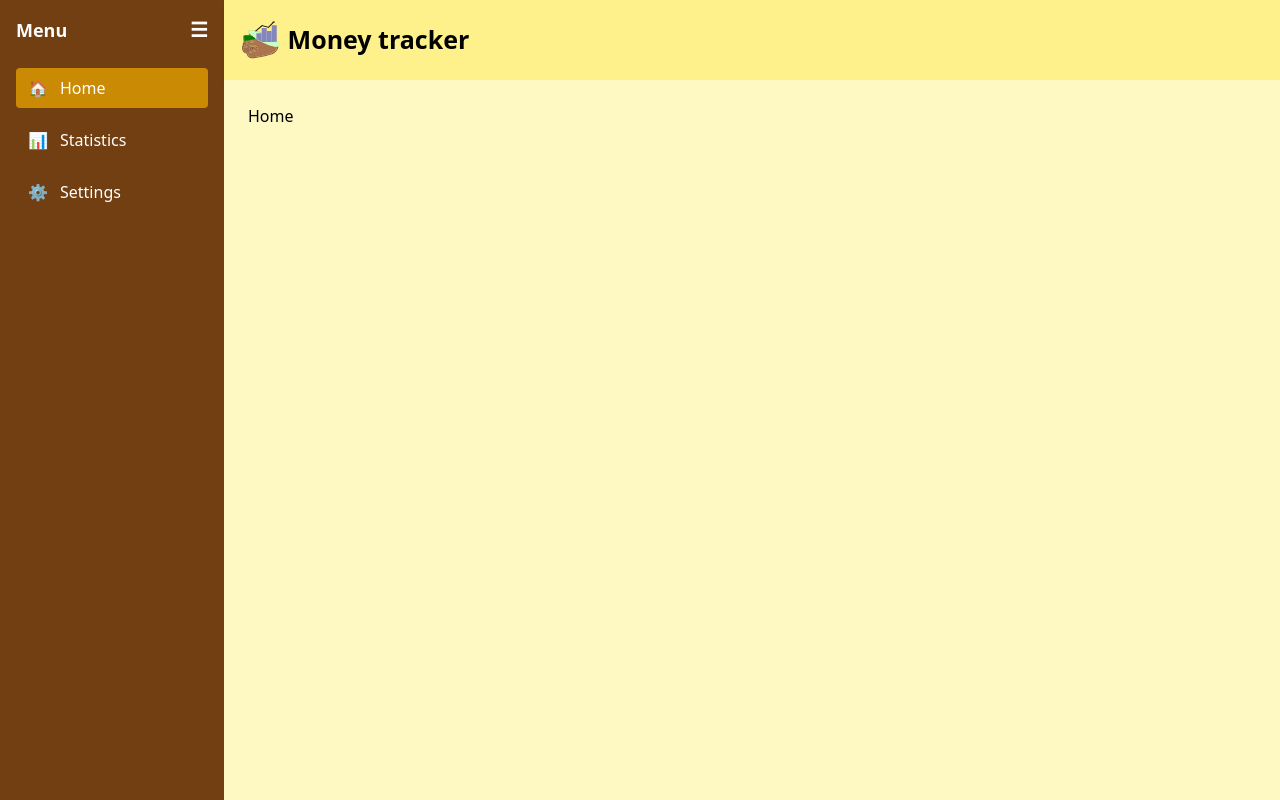
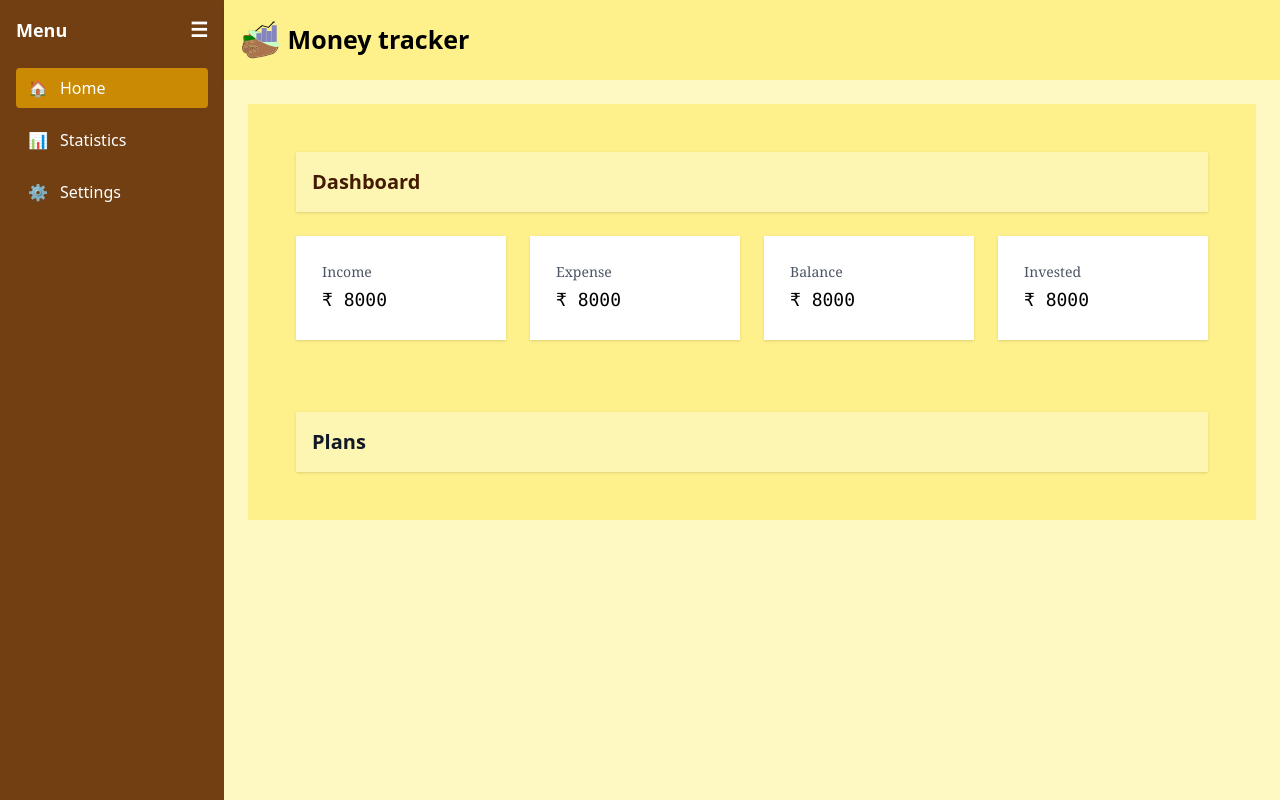
Before and after one commit to VRJayasri/Money-Map-Expense-Tracker, a React (Vite) app in the folder frontend/: page / in a window 1280 px wide. Built offline with nearby package versions, Linux system fonts and the light colour scheme; the HTML template or start-up script is replaced by a standard one.

Commit message:
dashboard ui

```diff
--- a/frontend/src/components/Card.tsx
+++ /dev/null
@@ -1,5 +0,0 @@
-const Card = () => {
-  return <div>Card</div>;
-};
-
-export default Card;
--- /dev/null
+++ b/frontend/src/components/Dashboard.tsx
@@ -0,0 +1,39 @@
+import Card from "./ui/Card";
+
+const Dashboard = () => {
+  return (
+    <div className="p-6 bg-yellow-200 space-y-6">
+      {/* Header */}
+      <div className="w-full bg-yellow-100/70 rounded-none shadow p-4">
+        <h4 className="text-xl font-semibold text-left text-amber-950">
+          Dashboard
+        </h4>
+      </div>
+
+      {/* Cards */}
+      <div className="grid gap-6 grid-cols-1 sm:grid-cols-2 lg:grid-cols-4">
+        <Card>
+          <h1 className="text-sm font-serif mb-1  text-gray-600">Income</h1>
+          <h3 className="text-lg font-mono">₹ 8000</h3>
+        </Card>
+
+        <Card>
+          <h1 className="text-sm font-serif mb-1  text-gray-600">Expense</h1>
+          <h3 className="text-lg font-mono">₹ 8000</h3>
+        </Card>
+
+        <Card>
+          <h1 className="text-sm font-serif mb-1 text-gray-600">Balance</h1>
+          <h3 className="text-lg font-mono text">₹ 8000</h3>
+        </Card>
+
+        <Card>
+          <h1 className="text-sm font-serif mb-1  text-gray-600">Invested</h1>
+          <h3 className="text-lg font-mono">₹ 8000</h3>
+        </Card>
+      </div>
+    </div>
+  );
+};
+
+export default Dashboard;
--- a/frontend/src/components/Header.tsx
+++ b/frontend/src/components/Header.tsx
@@ -3,7 +3,7 @@ const Header = () => {
     <header className="flex items-center gap-2 bg-yellow-200 px-4 py-3 shadow-md">
       <img src="src/assets/logo.svg" alt="logo" className="w-13 h-14" />
 
-      <div className="font-semibold text-[25px] text-black">Money tracker</div>
+      <div className="font-extrabold text-[25px] text-black">Money tracker</div>
     </header>
   );
 };
--- /dev/null
+++ b/frontend/src/components/ui/Card.tsx
@@ -0,0 +1,29 @@
+import React from "react";
+
+interface CardProps {
+  children: React.ReactNode;
+  className?: string;
+}
+
+const Card: React.FC<CardProps> = ({ children, className = "" }) => {
+  return (
+    <div
+      className={`
+        bg-white
+        shadow
+        p-6
+        transition-all
+        duration-300
+        border-2
+        border-transparent
+        hover:border-yellow-400
+        hover:shadow-yellow-300/50
+        ${className}
+      `}
+    >
+      {children}
+    </div>
+  );
+};
+
+export default Card;
--- a/frontend/src/pages/Home.tsx
+++ b/frontend/src/pages/Home.tsx
@@ -1,5 +1,19 @@
+import Dashboard from "../components/Dashboard";
+
 const Home = () => {
-  return <div>Home</div>;
+  return (
+    <div className="p-6 bg-yellow-200 space-y-6">
+      <Dashboard />
+      <div className="p-6 bg-yellow-200 space-y-6">
+        {/* Header */}
+        <div className="w-full bg-yellow-100/70 rounded-none shadow p-4">
+          <h4 className="text-xl font-semibold text-left text-gray-900">
+            Plans
+          </h4>
+        </div>
+      </div>
+    </div>
+  );
 };
 
 export default Home;
```
